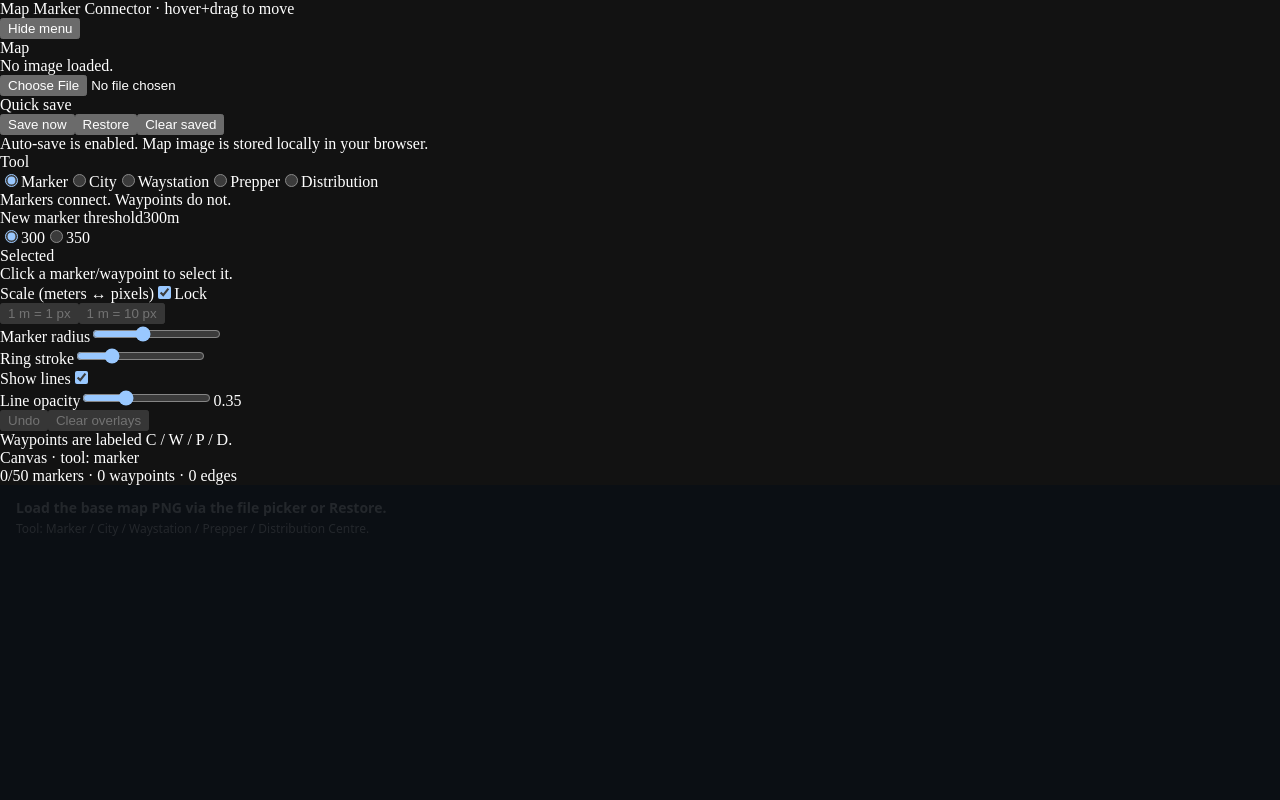
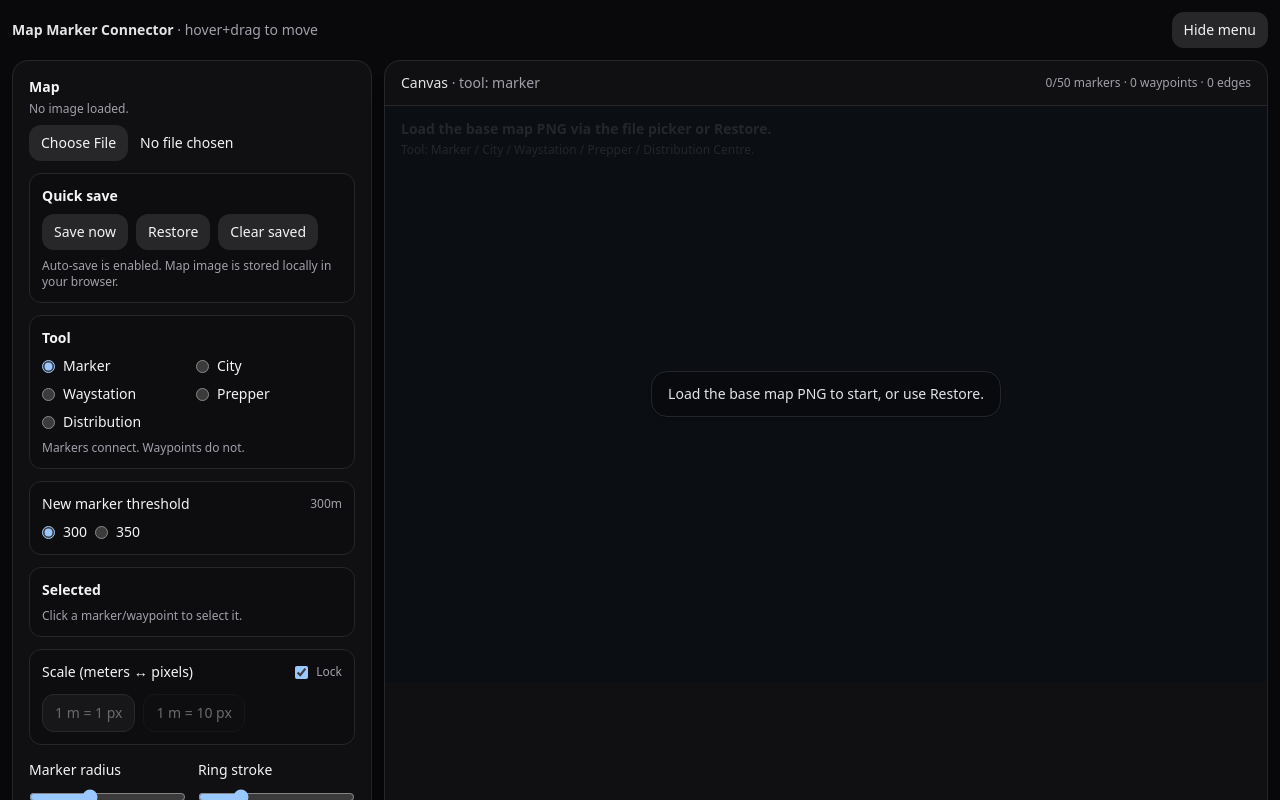
Before and after one commit to ShiranuiSofts/Zip-Line-Management-Death-Stranding-, a React (Vite) app: page / in a window 1280 px wide. Shown: the top 800 px of the page. Built offline with nearby package versions, Linux system fonts and the light colour scheme; no server answers.

Commit message:
Update index.css

```diff
--- a/src/index.css
+++ b/src/index.css
@@ -1,4 +1,17 @@
+@tailwind base;
+@tailwind components;
+@tailwind utilities;
 
-:root { color-scheme: dark; }
-html, body, #root { height: 100%; margin: 0; }
-* { box-sizing: border-box; }
+/* Your custom rules AFTER Tailwind */
+:root {
+  color-scheme: dark;
+}
+
+html, body, #root {
+  height: 100%;
+  margin: 0;
+}
+
+* {
+  box-sizing: border-box;
+}
```
